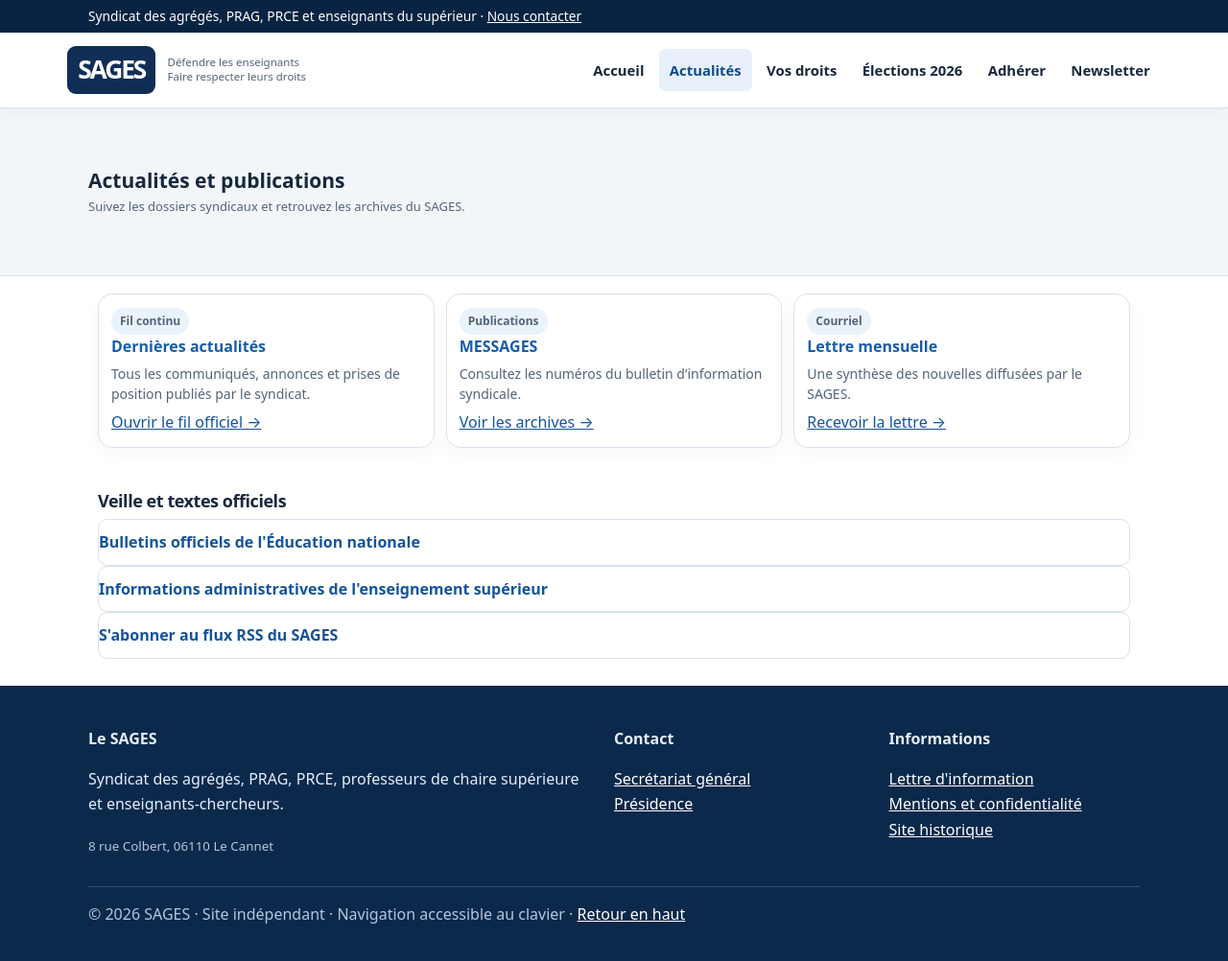
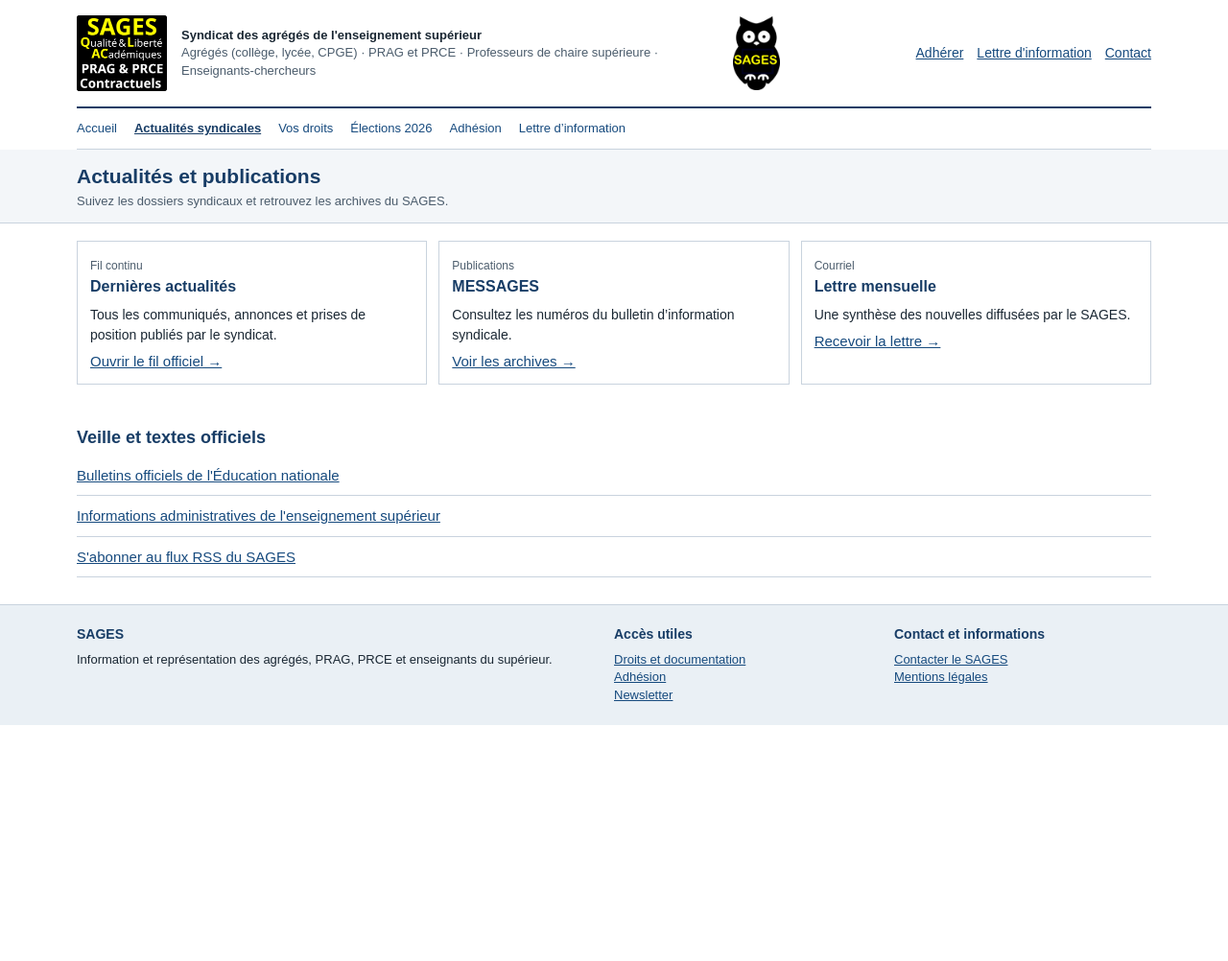
Before and after one commit to badrfr/sages, a plain HTML site: page actualites.html in a window 1280 px wide. Shown: the whole page at 96% size. After the commit the page ends 800 px from the top, so only its background shows below. Drawn offline with Linux system fonts and the light colour scheme.

Commit message:
Aligner actualites.html sur la charte graphique SAGES

```diff
--- a/actualites.html
+++ b/actualites.html
@@ -2,41 +2,38 @@
 <html lang="fr">
 <head>
   <meta charset="utf-8">
-<meta name="viewport" content="width=device-width,initial-scale=1">
-<meta name="theme-color" content="#102e55">
+  <meta name="viewport" content="width=device-width, initial-scale=1">
+  <meta name="theme-color" content="#183d66">
   <meta name="description" content="Fil d’actualités et publications officielles du SAGES">
-<meta name="robots" content="index,follow">
   <link rel="canonical" href="https://le-sages.org/actualites.html">
+  <link rel="stylesheet" href="assets/sobriete.css">
+  <link rel="stylesheet" href="assets/sobriete-secondary.css">
+  <link rel="alternate" type="application/rss+xml" title="Actualités du SAGES" href="https://le-sages.org/flux_RSS_SAGES.xml">
   <title>Actualités syndicales | SAGES</title>
-<link rel="stylesheet" href="assets/style.css">
-<link rel="alternate" type="application/rss+xml" title="Actualités du SAGES" href="https://le-sages.org/flux_RSS_SAGES.xml">
-<script src="assets/main.js" defer>
-</script>
-<link rel="stylesheet" href="assets/sobriete-secondary.css">
 </head>
 <body>
-<a class="skip" href="#contenu">Aller au contenu principal</a>
-<div class="top">
-<div class="wrap">Syndicat des agrégés, PRAG, PRCE et enseignants du supérieur · <a href="mailto:sages.syndicat@gmail.com">Nous contacter</a>
+  <a class="skip" href="#contenu">Aller au contenu</a>
+  <header class="site-head wrap">
+  <div class="identity">
+    <a class="brand-logo" href="index.html" aria-label="SAGES — accueil"><img src="assets/logos/logo-sages.png" width="94" height="79" alt="Logo officiel du SAGES"></a>
+    <div class="identity-copy">
+      <p class="subtitle">Syndicat des agrégés de l'enseignement supérieur</p>
+      <p class="subtitle secondary">Agrégés (collège, lycée, CPGE) · PRAG et PRCE · Professeurs de chaire supérieure · Enseignants-chercheurs</p>
     </div>
+    <img class="owl" src="assets/logos/chouette-sages.png" width="49" height="77" alt="Chouette, emblème du SAGES">
   </div>
-<header class="header">
-<div class="wrap navrow">
-<a class="logo" href="index.html" aria-label="SAGES, accueil">
-<span class="mark">SAGES</span>
-<small>Défendre les enseignants<br>Faire respecter leurs droits</small>
-</a>
-<button class="menu" type="button" aria-expanded="false" aria-controls="primary-nav" data-menu>☰ Menu</button>
-<nav id="primary-nav" aria-label="Navigation principale">
-<a href="index.html" >Accueil</a>
-<a href="actualites.html" aria-current="page" >Actualités</a>
-<a href="droits.html" >Vos droits</a>
-<a href="elections.html" >Élections 2026</a>
-<a href="adhesion.html" >Adhérer</a>
-<a href="newsletter.html" >Newsletter</a>
-</nav>
+  <div class="head-actions">
+    <a href="adhesion.html">Adhérer</a>
+    <a href="newsletter.html">Lettre d'information</a>
+    <a href="mailto:sages.syndicat@gmail.com">Contact</a>
   </div>
 </header>
+  <nav class="inner-nav wrap" aria-label="Navigation principale"><a href="index.html">Accueil</a>
+<a href="actualites.html" aria-current="page">Actualités syndicales</a>
+<a href="droits.html">Vos droits</a>
+<a href="elections.html">Élections 2026</a>
+<a href="adhesion.html">Adhésion</a>
+<a href="newsletter.html">Lettre d’information</a></nav>
   <main id="contenu">
 <div class="pagehead">
 <div class="wrap">
@@ -76,34 +73,10 @@
 </section>
 </main>
   <footer class="footer">
-<div class="wrap">
-<div class="footergrid">
-<div>
-<strong>Le SAGES</strong>
-<p>Syndicat des agrégés, PRAG, PRCE, professeurs de chaire supérieure et enseignants-chercheurs.</p>
-<small>8 rue Colbert, 06110 Le Cannet</small>
-</div>
-<div>
-<strong>Contact</strong>
-<p>
-<a href="mailto:sages.syndicat@gmail.com">Secrétariat général</a>
-<br>
-<a href="mailto:president.sages@gmail.com">Présidence</a>
-</p>
-</div>
-<div>
-<strong>Informations</strong>
-<p>
-<a href="newsletter.html">Lettre d'information</a>
-<br>
-<a href="mentions-legales.html">Mentions et confidentialité</a>
-<br>
-<a href="https://le-sages.org/" rel="noopener">Site historique</a>
-</p>
-</div>
-</div>
-<div class="footline">© 2026 SAGES · Site indépendant · Navigation accessible au clavier · <a href="#contenu">Retour en haut</a>
-</div>
+  <div class="wrap footergrid">
+    <section><h2>SAGES</h2><p>Information et représentation des agrégés, PRAG, PRCE et enseignants du supérieur.</p></section>
+    <section><h2>Accès utiles</h2><p><a href="droits.html">Droits et documentation</a><br><a href="adhesion.html">Adhésion</a><br><a href="newsletter.html">Newsletter</a></p></section>
+    <section><h2>Contact et informations</h2><p><a href="mailto:sages.syndicat@gmail.com">Contacter le SAGES</a><br><a href="mentions-legales.html">Mentions légales</a></p></section>
   </div>
 </footer>
   </body>
```
Lines whose indentation alone changed are shown as unchanged.
